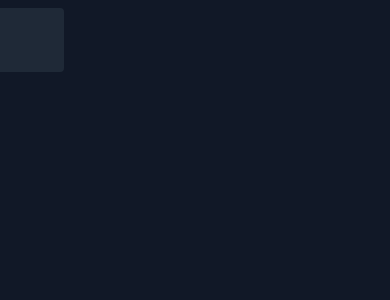
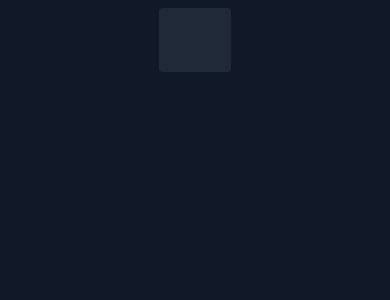
Before and after one commit to Omar7340/FujiApp, a Django app: page /detail/1/ in a window 390 px wide. Shown: the part 64-364 px from the top of the page. Run offline with Django 3.2, Linux system fonts and the light colour scheme; data that the repository does not hold is empty; style sheets or scripts are compiled from the project's sources; some libraries are stand-ins or nearby versions.

Commit message:
+ centrer detail

```diff
--- a/theme/templates/detail.html
+++ b/theme/templates/detail.html
@@ -2,7 +2,7 @@
 
 {% block content %}
 <div class="flex flex-wrap -mx-2 my-2 overflow-hidden md:-mx-1 lg:-mx-1 xl:-mx-2">
-    <div class="flex flex-col sm:flex-row text-gray-300 bg-gray-800 p-5 rounded">
+    <div class="flex flex-col mx-auto sm:flex-row text-gray-300 bg-gray-800 p-5 rounded">
         <div class="flex flex-shrink-0 w-2/6"><img src="{{ mangas.imagepatch }}" alt=""></div>
         <div class="flex flex-col mx-4">
             <div class="my-3">
```
